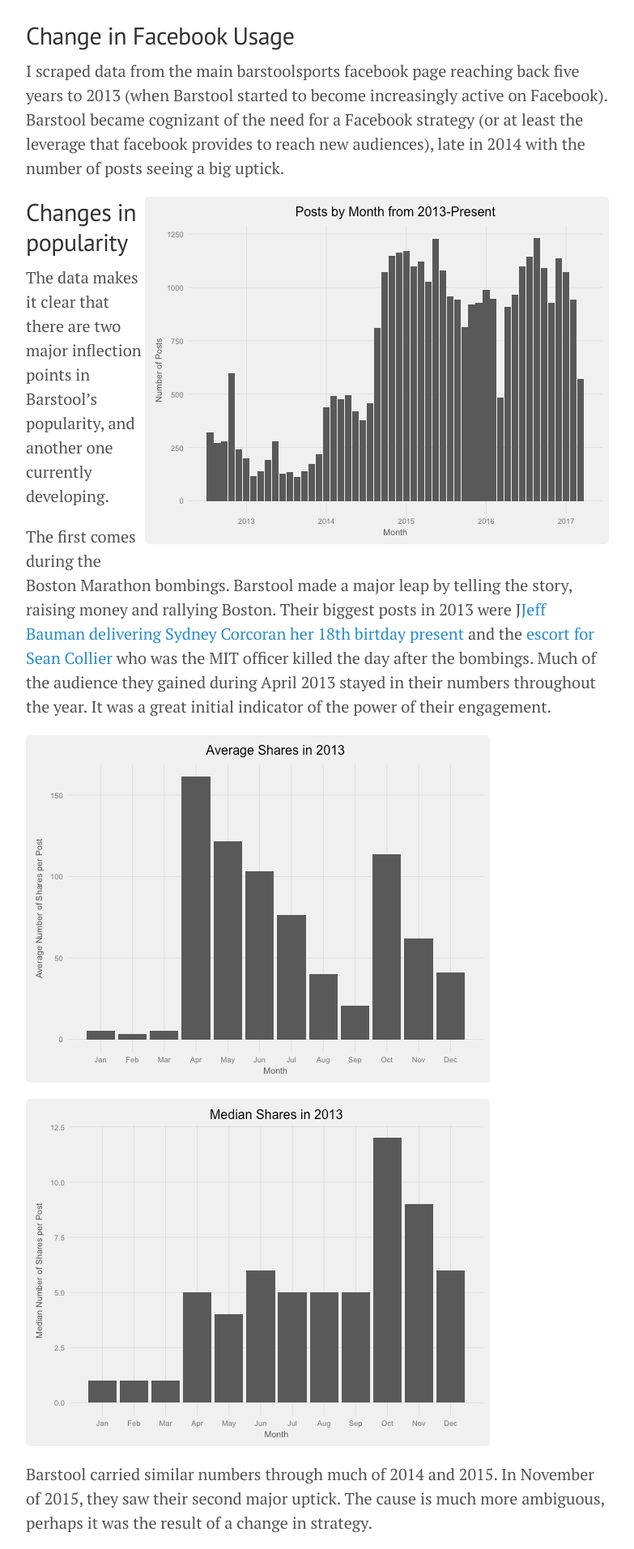
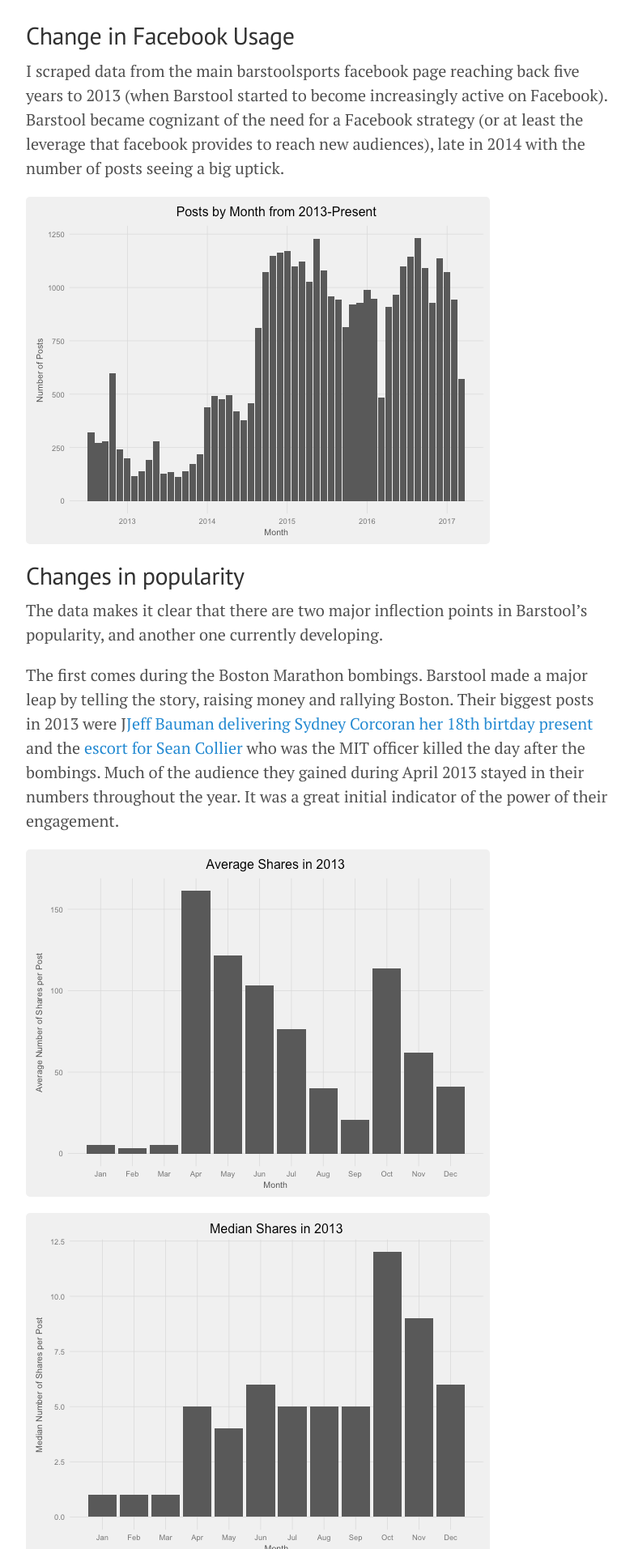
Before and after one commit to dbrait/dbrait-blog, a Jekyll site: the page built from _posts/2017-04-28-Barstool's-Journey-From-New-England-to-National-Brand.md, in a window 1280 px wide. Shown: the part 967-2880 px from the top of the page at 81% size, without its empty margins (248-1031 px from the left). Built offline with Jekyll 4.4.1, drawn with Linux system fonts in a browser that asks for light colours.

Commit message:
Update 2017-04-28-Barstool's-Journey-From-New-England-to-National-Brand.md

```diff
--- a/_posts/2017-04-28-Barstool's-Journey-From-New-England-to-National-Brand.md
+++ b/_posts/2017-04-28-Barstool's-Journey-From-New-England-to-National-Brand.md
@@ -17,7 +17,7 @@
 
 I scraped data from the main barstoolsports facebook page reaching back five years to 2013 (when Barstool started to become increasingly active on Facebook).  Barstool became cognizant of the need for a Facebook strategy (or at least the leverage that facebook provides to reach new audiences), late in 2014 with the number of posts seeing a big uptick.
 
-<img style= "float:right;" src="{{dbrait.github.io}}/img/2013-present.png">
+<img style= "float:middle;" src="{{dbrait.github.io}}/img/2013-present.png">
 
 ## Changes in popularity
 
```
